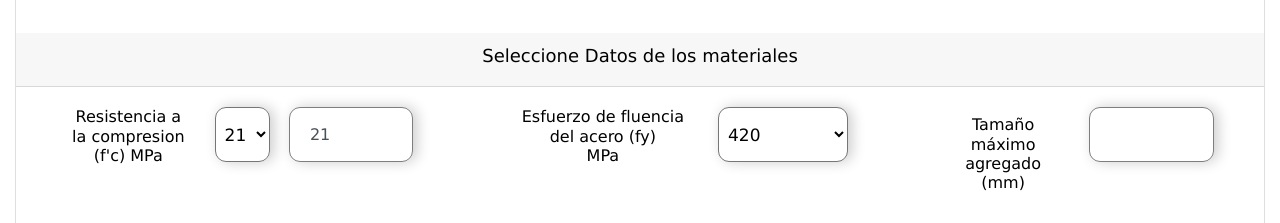
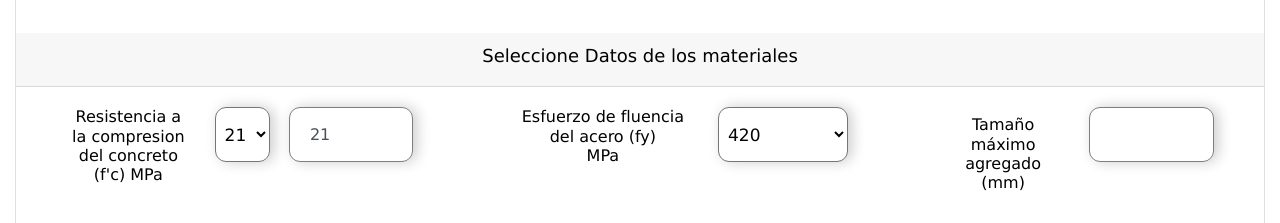
Before and after one commit to samararuales/Porticos-de-concreto-1, a plain HTML site: page calculos.html in a window 1280 px wide. Shown: the part 1882-2105 px from the top of the page. Drawn offline with nearby package versions, Linux system fonts and the light colour scheme.

Commit message:
resistencia de concreto

```diff
--- a/calculos.html
+++ b/calculos.html
@@ -349,7 +349,7 @@
                   <div class="card-body text-center">
                      <div class="row d-flex justify-content-center">
                         <div class="columna-2">
-                           <h4 for="fc">Resistencia a la compresion (f'c) MPa</h4>
+                           <h4 for="fc">Resistencia a la compresion del concreto (f'c) MPa</h4>
                         </div>
                         <div class="columna-1">
                            <select class="mpa" name="fc" id="fc1" onchange="actualizar_fc(this)">
```
Also changed, not shown: calculosColumnas.html (+1 -1 lines).
